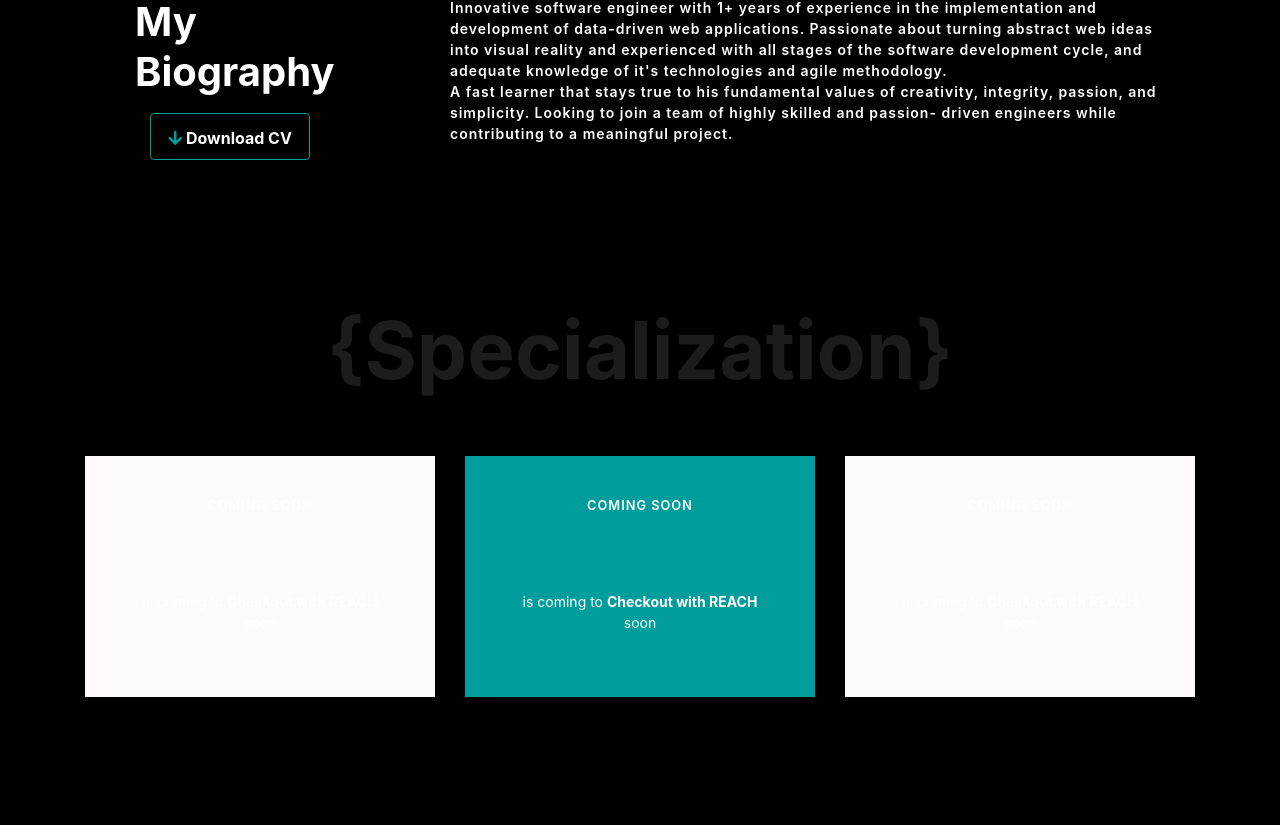
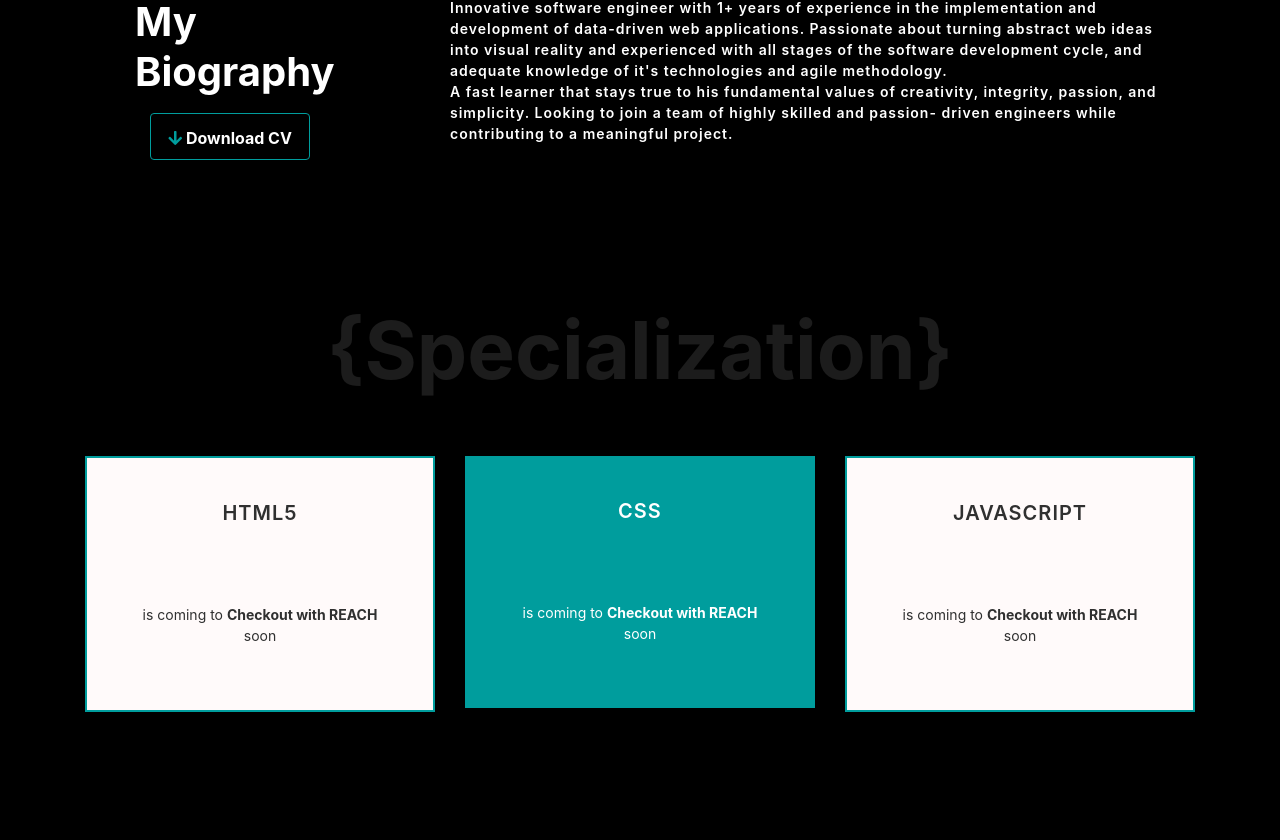
Before and after one commit to jydoskey/personal-portfolio-website, a Vue app: page / in a window 1280 px wide. Shown: the part 1943-2783 px from the top of the page. Built offline with nearby package versions, Linux system fonts and the light colour scheme.

Commit message:
added font style for specialisation column header

```diff
--- a/src/components/Specialisation.vue
+++ b/src/components/Specialisation.vue
@@ -12,7 +12,7 @@
                 <div class="col-lg-4 mb-3">
                   <Card class="specialisation-html">
                     <div slot="card-header" class="card-header text-center card-header__placeholder">
-                      <p class="card--bg p-1 caption mb-4 m-0 text-white">COMING SOON</p>
+                      <p class="p-1 caption mb-4 m-0">HTML5</p>
                       <h2>{{pageName}}</h2>
                     </div>
                     <div slot="card-body" class="card-body">
@@ -25,7 +25,7 @@
                 <div class="col-lg-4 mb-3">
                   <Card class="specialisation-css">
                     <div slot="card-header" class="card-header text-center card-header__placeholder">
-                      <p class="card--bg p-1 caption mb-4 m-0 text-white">COMING SOON</p>
+                      <p class="p-1 caption mb-4 m-0">CSS</p>
                       <h2>{{pageName}}</h2>
                     </div>
                     <div slot="card-body" class="card-body">
@@ -38,7 +38,7 @@
                 <div class="col-lg-4">
                   <Card class="specialisation-js">
                     <div slot="card-header" class="card-header text-center card-header__placeholder">
-                      <p class="card--bg p-1 caption mb-4 m-0 text-white">COMING SOON</p>
+                      <p class="p-1 caption mb-4 m-0">JAVASCRIPT</p>
                       <h2>{{pageName}}</h2>
                     </div>
                     <div slot="card-body" class="card-body">
@@ -79,11 +79,33 @@
     margin: 0 auto;
   }
 
-  .specialisation-html, .specialisation-js {
+  p.caption {
+    @media (min-width: 320px) {
+      font-size: 16px;
+    }
+
+    @media (min-width: 769px) {
+      font-size: 20px;
+    }
+  }
+
+  .specialisation-html,
+  .specialisation-js {
     background: snow;
+    border: 2px solid $magenta;
+    color: #303030;
+
+    p.caption {
+      color: #303030;
+    }
   }
 
   .specialisation-css {
     background: $magenta;
+    color: white;
+
+    p.caption {
+      color: white;
+    }
   }
 </style>
```
